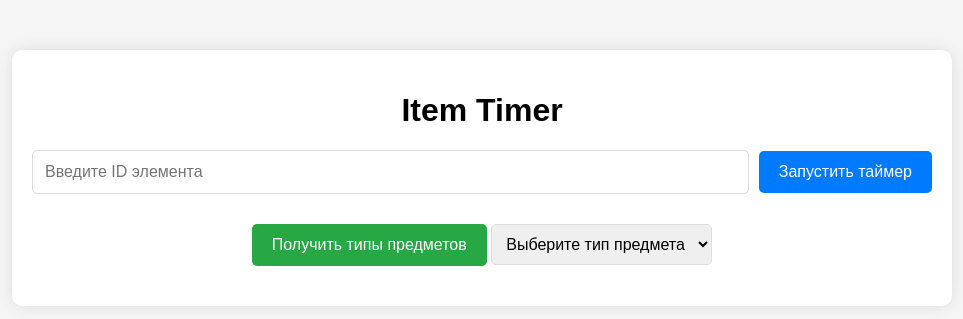
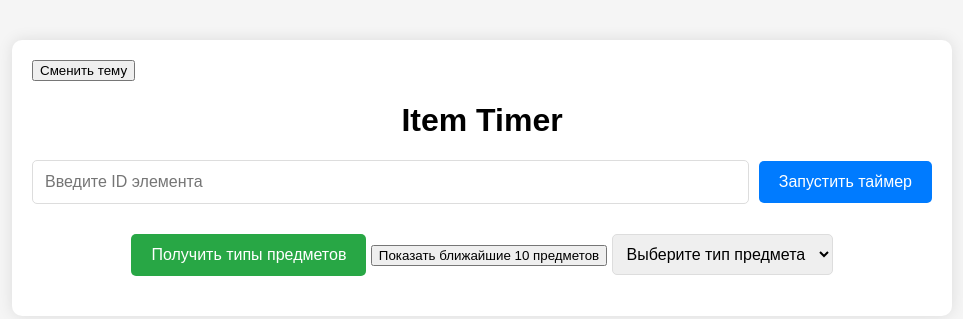
Before and after one commit to Agurets1234/siteeee, a plain HTML site: page index.html in a window 1280 px wide. Shown: the part 222-541 px from the top of the page, without its empty margins (158-1121 px from the left). Drawn offline with Linux system fonts and the light colour scheme.

Commit message:
Update index.html

```diff
--- a/index.html
+++ b/index.html
@@ -5,21 +5,27 @@
     <meta name="viewport" content="width=device-width, initial-scale=1.0">
     <title>Item Timer</title>
     <link rel="stylesheet" href="styles.css">
+    <!-- Иконка сайта -->
+    <link rel="icon" href="https://cdn.xplay.cloud/img/timer_icon.png" type="image/png">
 </head>
 <body>
     <div class="container">
+        <div class="theme-button-container">
+            <button id="toggle-theme-button" onclick="toggleTheme()">Сменить тему</button>
+        </div>
         <h1>Item Timer</h1>
         <div id="input-section">
             <input type="text" id="item-id" placeholder="Введите ID элемента">
             <button id="fetch-item-button" onclick="fetchItem()">Запустить таймер</button>
         </div>
-        <div id="info"></div>
         <div id="item-types-section">
-            <button id="fetch-types-button" onclick="fetchItemTypes()">Получить типы предметов</button>
+            <button id="fetch-types-button" class="info-button" onclick="fetchItemTypes()">Получить типы предметов</button>
+            <button id="fetch-nearest-items-button" class="info-button" onclick="displayNearestItems()">Показать ближайшие 10 предметов</button>
             <select id="item-type-select" onchange="displayItemListByType(this.value)">
                 <option value="">Выберите тип предмета</option>
             </select>
         </div>
+        <div id="info"></div>
         <div id="item-list"></div>
     </div>
     <script src="scripts.js"></script>
```
